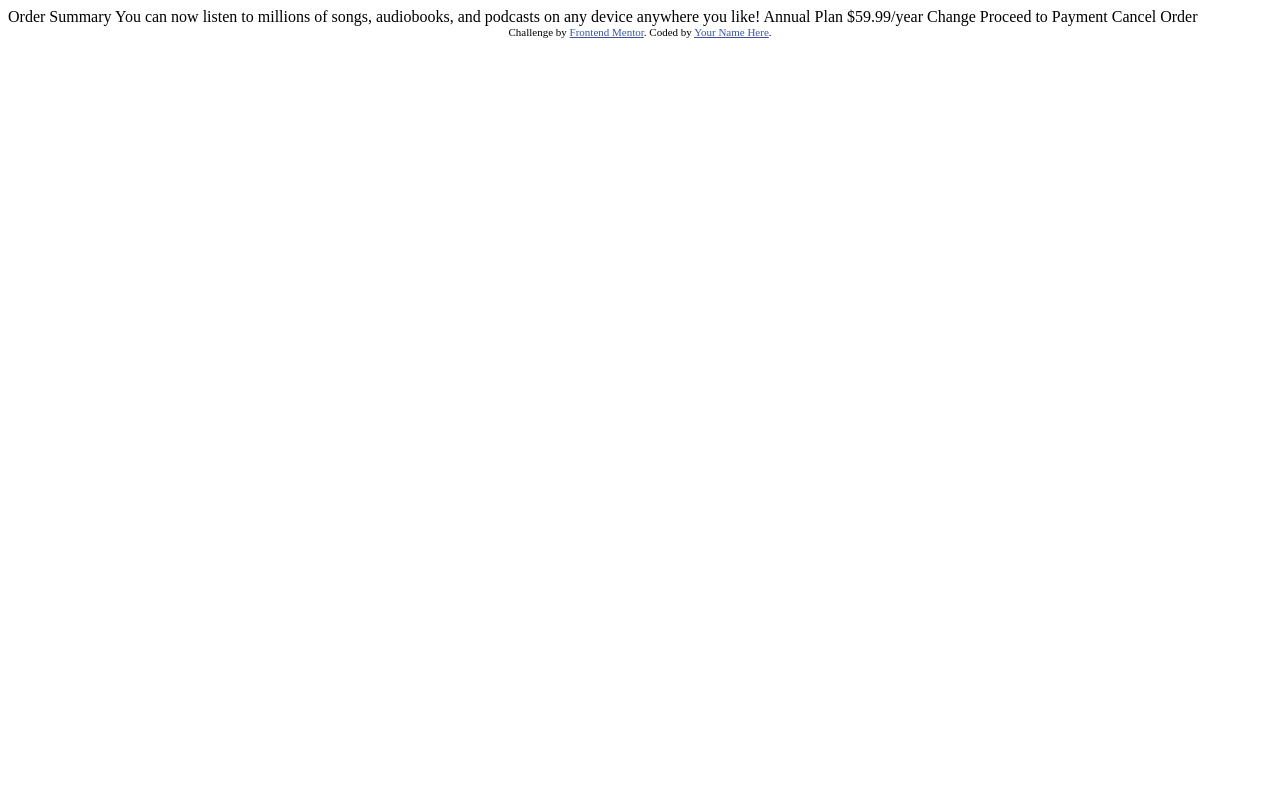
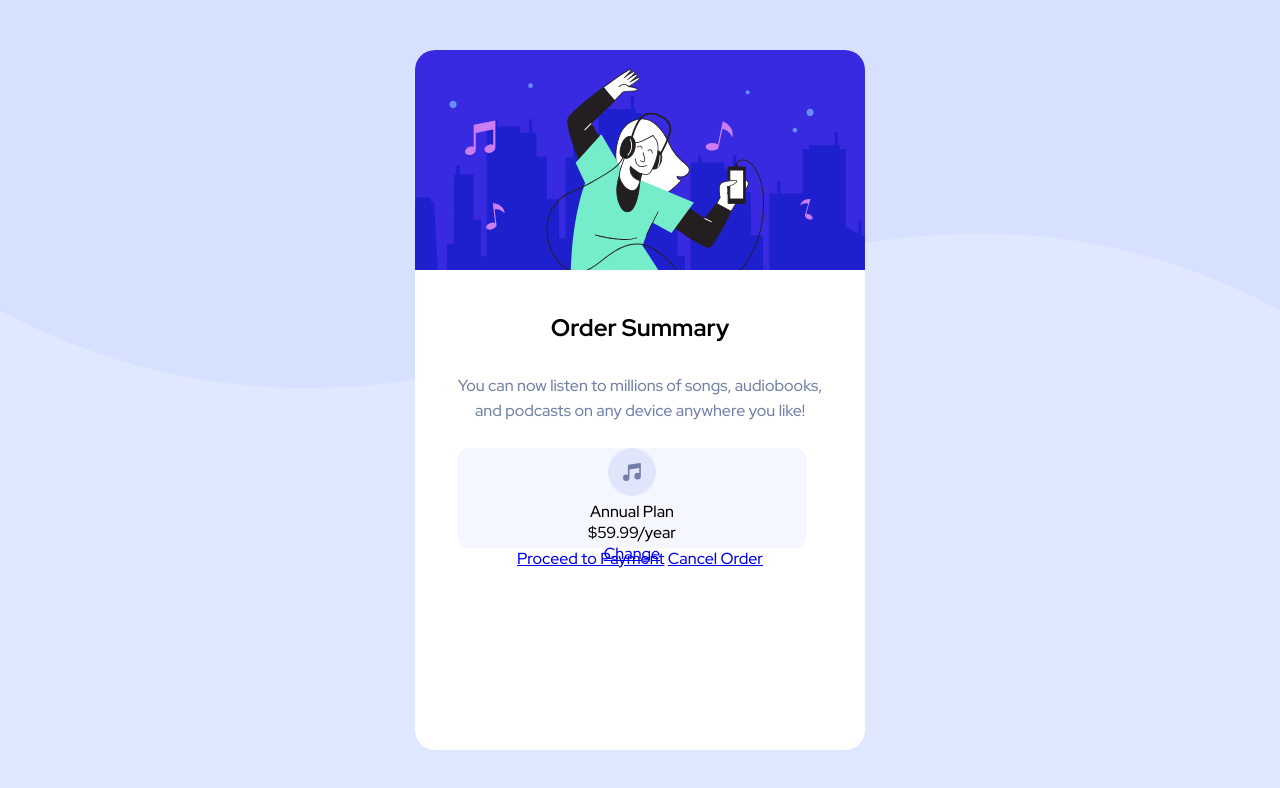
Before and after one commit to AhammedGhani/Order-summary-component, a plain HTML site: page index.html in a window 1280 px wide. Drawn offline with Linux system fonts and the light colour scheme.

Commit message:
Added html and css

```diff
--- a/index.html
+++ b/index.html
@@ -1,37 +1,70 @@
 <!DOCTYPE html>
 <html lang="en">
+
 <head>
     <meta charset="UTF-8">
-  <meta name="viewport" content="width=device-width, initial-scale=1.0"> <!-- displays site properly based on user's device -->
+    <meta name="viewport" content="width=device-width, initial-scale=1.0">
+    <!-- displays site properly based on user's device -->
 
     <link rel="icon" type="image/png" sizes="32x32" href="./images/favicon-32x32.png">
-
+    <link rel="stylesheet" href="style.css">
     <title>Frontend Mentor | Order summary card</title>
 
     <!-- Feel free to remove these styles or customise in your own stylesheet 👍 -->
     <style>
-    .attribution { font-size: 11px; text-align: center; }
-    .attribution a { color: hsl(228, 45%, 44%); }
+        .attribution {
+            font-size: 11px;
+            text-align: center;
+        }
+
+        .attribution a {
+            color: hsl(228, 45%, 44%);
+        }
     </style>
 </head>
+
 <body>
 
-  Order Summary
+    <div class="card">
 
-  You can now listen to millions of songs, audiobooks, and podcasts on any
+        <div class="card__image">
+            <img class="card__image__img" src="/images/illustration-hero.svg" alt="hero">
+        </div>
+
+        <div class="card__information">
+            <h2 class="card__information__title">Order Summary</h2>
+            <p class="card__information__description">You can now listen to millions of songs, audiobooks, and podcasts
+                on any
                 device anywhere you like!
+            </p>
 
-  Annual Plan
-  $59.99/year
+            <div class="card__information__subscription-box">
 
-  Change
+                <div class="card__information__subscriptionBox__left">
+                    <img src="/images/icon-music.svg" alt="music-icon">
+                    <p class="annual-plan">Annual Plan</p>
+                    <p class="cost">$59.99/year</p>
+                </div>
 
-  Proceed to Payment
-  Cancel Order
+                <a href="#" class="card__information__subscriptionBox__right">Change</a>
 
-  <div class="attribution">
+            </div>
+
+            <a href="#" class="card__information__payment-button">Proceed to Payment</a>
+            <a href="#" class="card__information__payment-cancel">Cancel Order</a>
+
+        </div>
+
+
+    </div>
+
+
+
+
+    <!-- <div class="attribution">
     Challenge by <a href="https://www.frontendmentor.io?ref=challenge" target="_blank">Frontend Mentor</a>.
     Coded by <a href="#">Your Name Here</a>.
-  </div>
+  </div> -->
 </body>
+
 </html>
--- /dev/null
+++ b/style.css
@@ -0,0 +1,70 @@
+@import url('https://fonts.googleapis.com/css2?family=Red+Hat+Display:wght@500;700;900&display=swap');
+
+*{
+    margin: 0;
+    padding: 0;
+    box-sizing: border-box;
+    font-family: 'Red Hat Display', sans-serif;
+}
+
+:root{
+    --Mobile: 375px;
+    --Desktop: 1440px;
+    --Pale-blue: hsl(225, 100%, 94%);
+    --Bright-blue: hsl(245, 75%, 52%);
+    --Very-pale-blue: hsl(225, 100%, 98%);
+    --Desaturated-blue: hsl(224, 23%, 55%);
+    --Dark-blue: hsl(223, 47%, 23%);
+    --Font-size-paragraph: 16px;
+}
+
+body{
+    height: 100vh;
+    width: 100vw;
+    background: url(/images/pattern-background-desktop.svg);
+    background-repeat: no-repeat;
+    background-size: contain;
+    background-color: var(--Pale-blue);
+}
+
+.card{
+    position: relative;
+    width: 450px;
+    height: 700px;
+    background-color: white;
+    top: 50%;
+    left: 50%;
+    transform: translate(-50%,-50%);
+    border: none;
+    border-radius: 20px;
+}
+
+.card__image,.card__image__img{
+    height: 220px;
+    width: 450px;
+
+    border-radius: 20px 20px 0px 0px;
+}
+
+.card__information{
+    padding :42px;
+    text-align: center;
+}
+
+.card__information__title{
+    margin-bottom: 30px;
+}
+
+.card__information__description{
+    font-size: var(--Font-size-paragraph);
+    color: var(--Desaturated-blue);
+    line-height: 25px;
+    margin-bottom: 25px;
+}
+
+.card__information__subscription-box{
+    background-color: var(--Very-pale-blue);
+    width: 350px;
+    height: 100px;
+    border-radius: 12px;
+}
```
Lines whose indentation alone changed are shown as unchanged.
